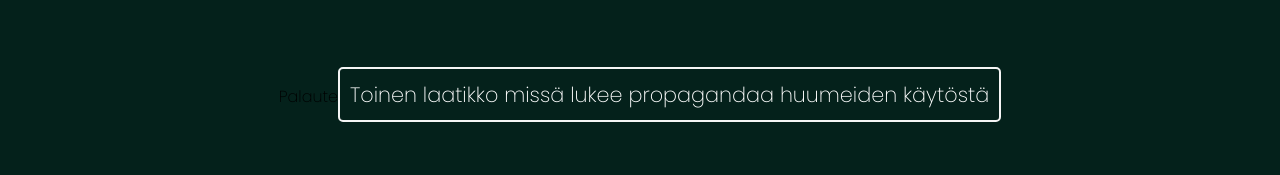
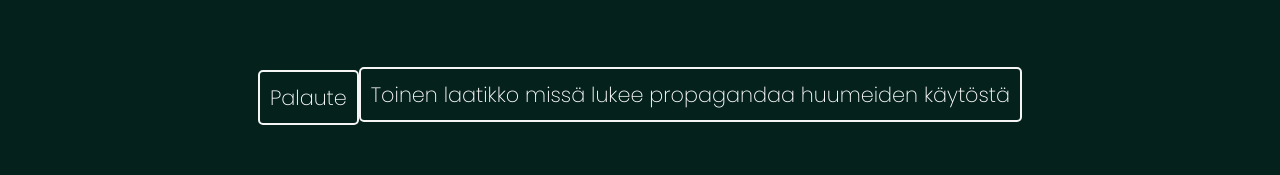
Before and after one commit to Stimu-Webshop/stimu-webshop.github.io, a React (Create React App) app in the folder caffeine-shop/: page /account in a window 1280 px wide. Shown: the part 281-456 px from the top of the page. Built offline with nearby package versions, Linux system fonts and the light colour scheme; no server answers.

Commit message:
link styling

```diff
--- a/caffeine-shop/src/styles/Footer.scss
+++ b/caffeine-shop/src/styles/Footer.scss
@@ -17,3 +17,8 @@ footer {
     }
 
 }
+.footerLink{
+    @include text;
+    @include borders;
+    padding: 10px;
+}
```
